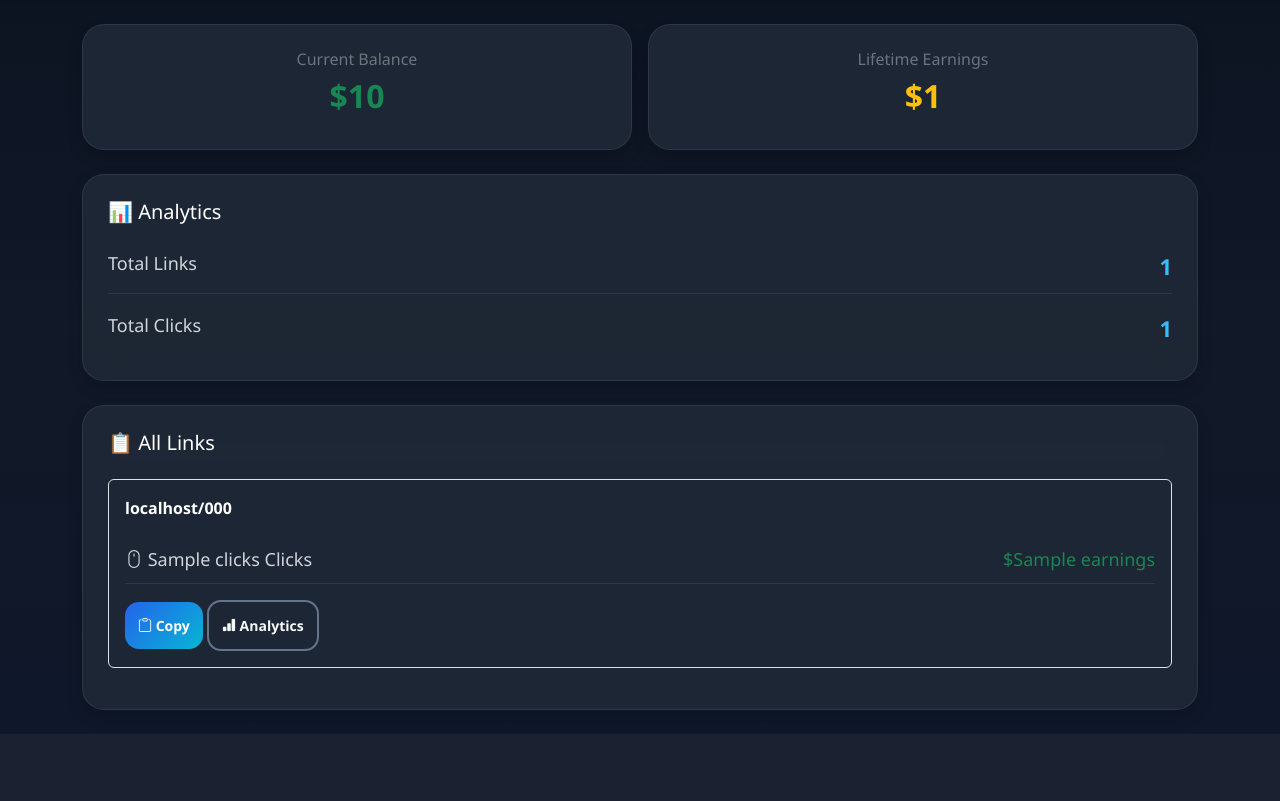
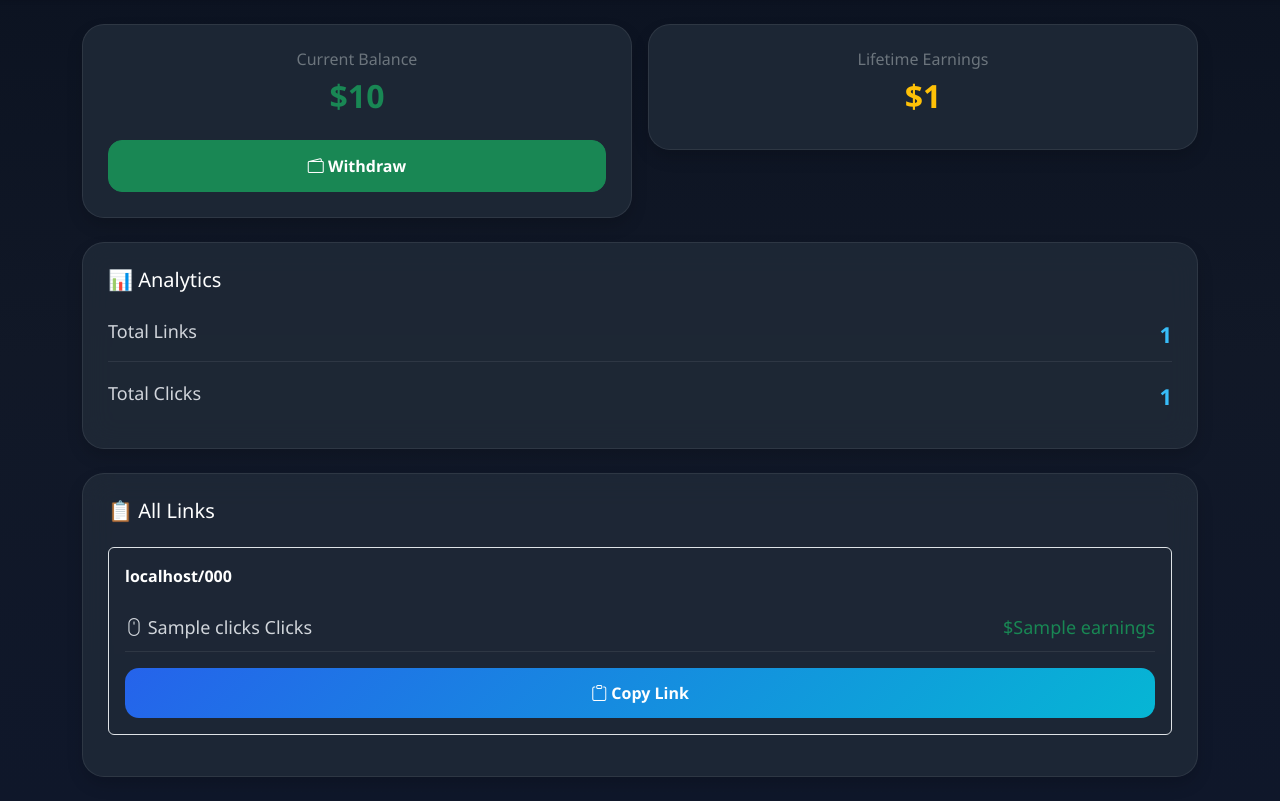
Before and after one commit to Khanarm/Adshort, a Flask app: template templates/wallet.html in a window 1280 px wide. Shown: the part 83-884 px from the top of the page. Before the commit the page ends 816 px from the top, so only its background shows below. Run offline with Flask 3, Linux system fonts and the light colour scheme; the template is opened without the code that fills it: most values are stand-ins (such as "Sample title", 1, 10 or a date in 2020).

Commit message:
Update wallet.html

```diff
--- a/templates/wallet.html
+++ b/templates/wallet.html
@@ -52,6 +52,11 @@ Current Balance
 <h2 class="text-success fw-bold">
 ${{ current_balance }}
 </h2>
+
+<a href="/withdraw" class="btn btn-success w-100 mt-3">
+<i class="bi bi-wallet2"></i>
+Withdraw
+</a>
 
 </div>
 
@@ -125,9 +130,7 @@ ${{ total_earned }}
 <div class="border rounded p-3 mb-3">
 
 <div class="fw-bold">
-
 {{ request.host }}/{{ link.code }}
-
 </div>
 
 <div class="mt-3 d-flex justify-content-between">
@@ -138,32 +141,21 @@ ${{ total_earned }}
 </span>
 
 <span class="text-success">
-
 ${{ link.earnings }}
-
 </span>
 
 </div>
 
 <div class="mt-3">
 
-<a href="/{{ link.code }}"
-class="btn btn-primary btn-sm">
+<button
+class="btn btn-primary w-100"
+onclick="copyLink('{{ request.host_url }}{{ link.code }}')">
 
 <i class="bi bi-clipboard"></i>
+Copy Link
 
-Copy
-
-</a>
-
-<a href="/analytics/{{ link.short_code }}"
-class="btn btn-outline-light btn-sm">
-
-<i class="bi bi-bar-chart-fill"></i>
-
-Analytics
-
-</a>
+</button>
 
 </div>
 
@@ -177,6 +169,14 @@ Analytics
 
 </div>
 
+<script>
+function copyLink(link) {
+    navigator.clipboard.writeText(link).then(function () {
+        alert("Link Copied Successfully!");
+    });
+}
+</script>
+
 <script src="https://cdn.jsdelivr.net/npm/bootstrap@5.3.3/dist/js/bootstrap.bundle.min.js"></script>
 
 </body>
```
